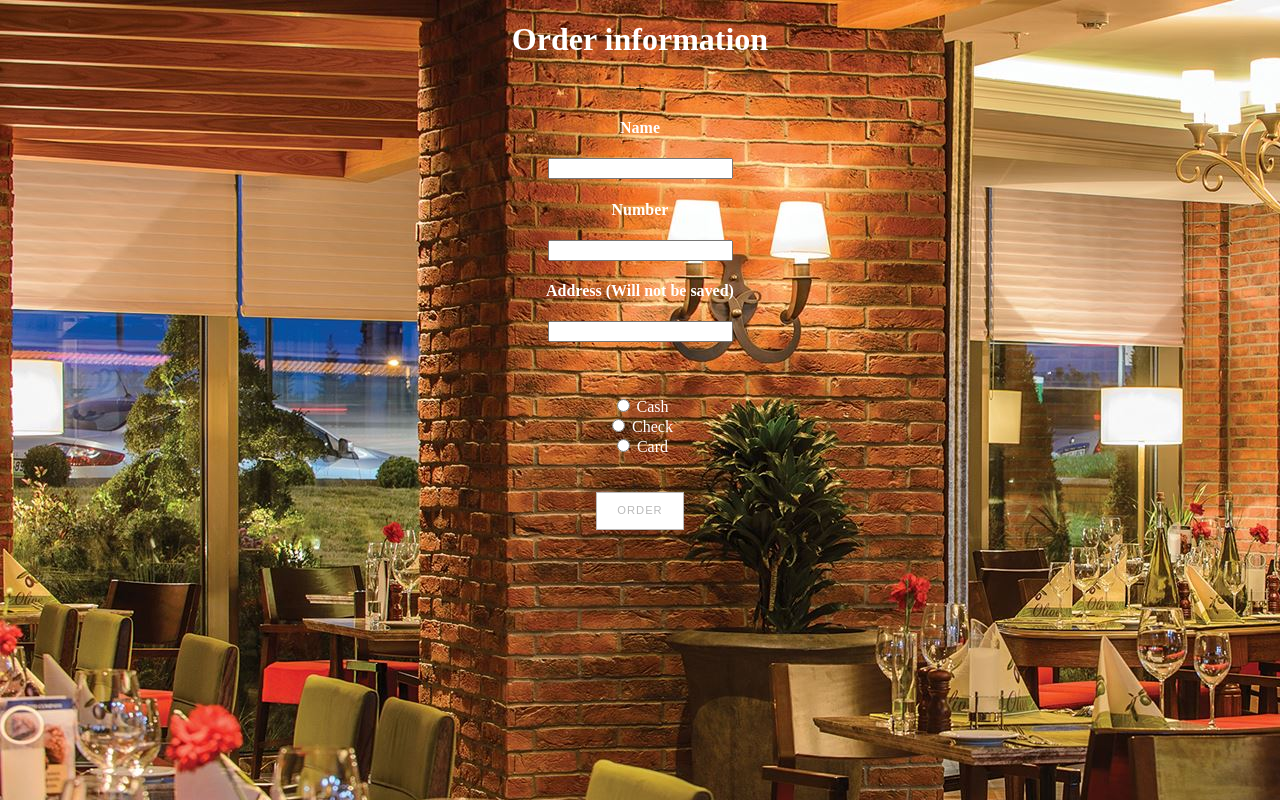
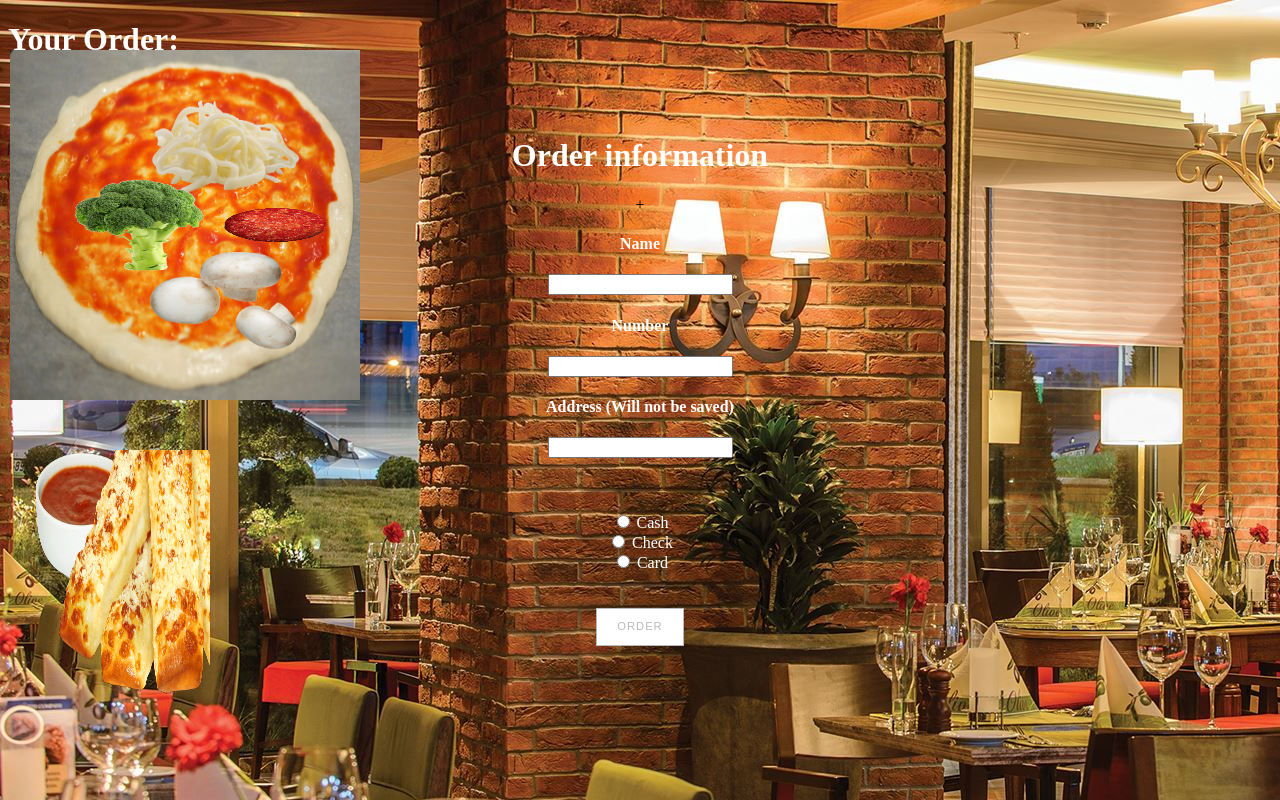
Before and after one commit to landenf/PizzaPastaProject, a plain HTML site: page PizzaPasta/PizzaPasta/deliver.html in a window 1280 px wide. Drawn offline with Linux system fonts and the light colour scheme; files that its build step writes are made by us from their sources.

Commit message:
We created the images, css, and all the elements now have to write code to enable and disable the pics.

```diff
--- a/PizzaPasta/PizzaPasta/css/Css.css
+++ b/PizzaPasta/PizzaPasta/css/Css.css
@@ -1,5 +1,9 @@
+    body {
+        background-image: url('../Images/Restrant.jpg');
+    }
 
-    [class*='btn-'] {
+
+[class*='btn-'] {
 	border: none;
 	border-bottom: 2px solid rgba(0,0,0,.15);
 	border-top: 1px solid rgba(255,255,255,.15);
@@ -41,3 +45,57 @@
 			box-shadow: 0 1px 1px rgba(0,0,0,0.15) inset;
 			text-shadow: 0 -1px 1px rgba(0, 0, 0, 0.25);
 		}
+
+                .pizzaCrust {
+            position: absolute;
+            width: 350px;
+            height: 350px;
+            top: 50px;
+            left: 10px;
+            z-index: 1;
+        }
+
+            .mozzarellaCheese {
+            position: absolute;
+            width: 150px;
+            height: 100px;
+            top: 100px;
+            left: 150px;
+            z-index: 2;
+        }
+             .pepperoni {
+            position: absolute;
+            width: 150px;
+            height: 100px;
+            top: 200px;
+            left: 200px;
+            z-index: 2;
+        }
+             .mushroom {
+            position: absolute;
+            width: 150px;
+            height: 100px;
+            top: 250px;
+            left: 150px;
+            z-index: 2;
+        }
+             .broccoli {
+            position: absolute;
+            width: 150px;
+            height: 100px;
+            top: 175px;
+            left: 65px;
+            z-index: 2;
+        }
+
+             .cheesebread {
+            position: absolute;
+            width: 200px;
+            height:250px;
+            top: 450px;
+            left: 10px;
+            z-index: 1;
+        }
+             .White{
+                 color:white;
+             }
--- a/PizzaPasta/PizzaPasta/deliver.html
+++ b/PizzaPasta/PizzaPasta/deliver.html
@@ -1,9 +1,7 @@
 <!DOCTYPE html>
 <html>
 <style>
-    body {
-        background-image: url('../Images/Restrant.jpg');
-    }
+
 </style>
 
 <head>
@@ -15,6 +13,16 @@
 	<meta charset="utf-8" />
 </head>
 <body>
+    <h1 class="White">Your Order:</h1>
+    <br />
+    <img class="pizzaCrust" id="PizzaTag1" src="images/PizzaCrust.jpg" />
+    <img class="mozzarellaCheese" id="PizzaTag2" src="images/mozzarellaCheese.png" />
+    <img  class="pepperoni" id="PizzaTag3" src="images/pepperoni.png" />
+    <img  class="broccoli" id="PizzaTag4" src="images/broccoli.png" />
+    <img  class="mushroom" id="PizzaTag5" src="images/mushroom.png" />
+    <br />
+    <img  class="cheesebread" id="PizzaTag6"src="images/cheesebread.png" />
+
     <center>
 
         <h1 style="color:white">Order information</h1>+
@@ -41,6 +49,10 @@
 
 </body>
 
+<!-------------------------------------------------------------------------------------
+Pizza image display-->
+
+
 
 
 
--- a/PizzaPasta/PizzaPasta/scripts/A1.js
+++ b/PizzaPasta/PizzaPasta/scripts/A1.js
@@ -75,4 +75,6 @@ function validateForm() {
         window.location.href = "index.html";
     }
 }
+//-----------------------------------------
+//Pizza pic display
 //# sourceMappingURL=A1.js.map
```
Also changed, not shown: PizzaPasta/PizzaPasta/pizza.html (+1 -1 lines), PizzaPasta/PizzaPasta/images/PizzaCrust.jpg (added), PizzaPasta/PizzaPasta/images/broccoli.png (added), PizzaPasta/PizzaPasta/images/cheesebread.png (added), PizzaPasta/PizzaPasta/images/mozzarellaCheese.png (added), PizzaPasta/PizzaPasta/images/mushroom.png (added), PizzaPasta/PizzaPasta/images/pepperoni.png (added), 8 other files.
